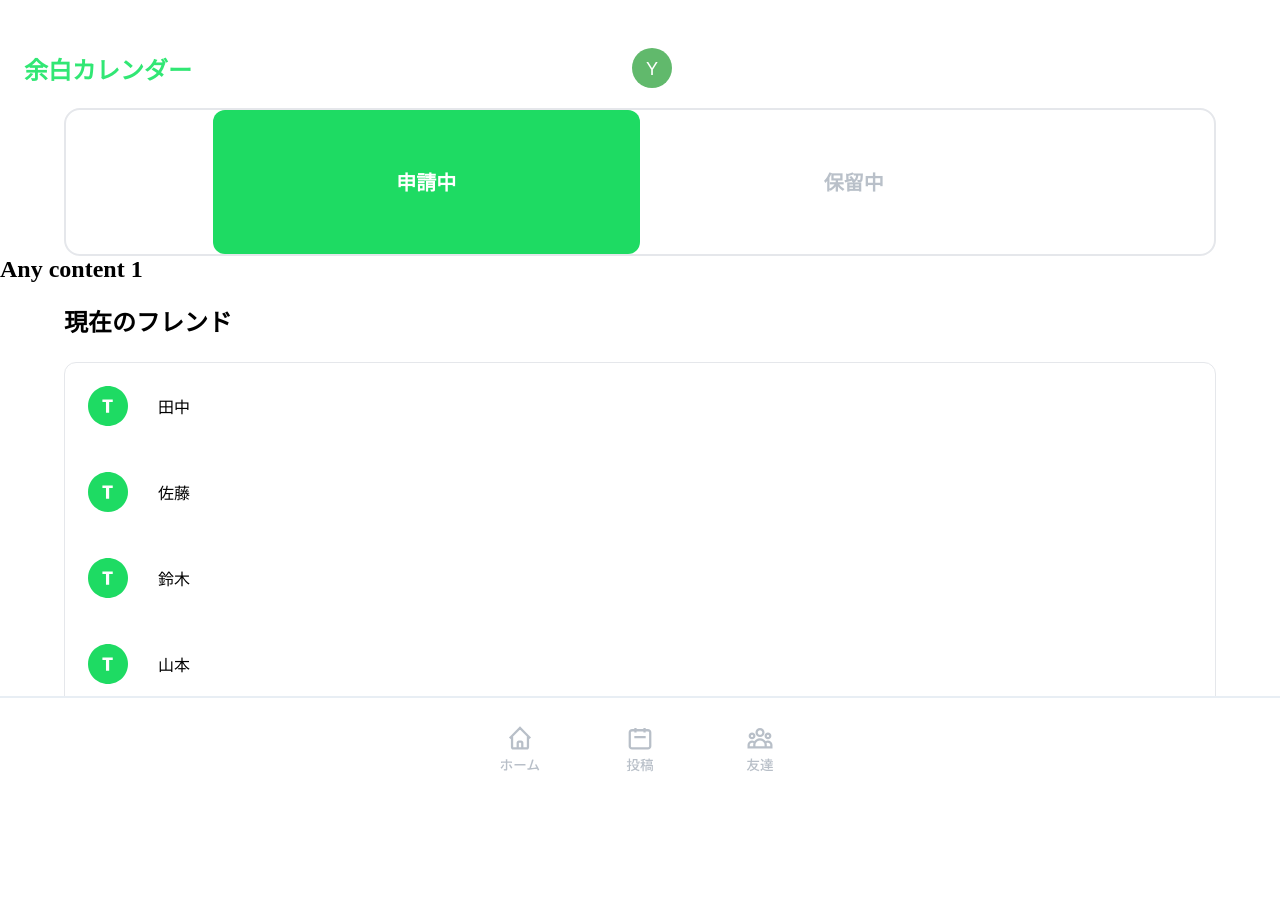
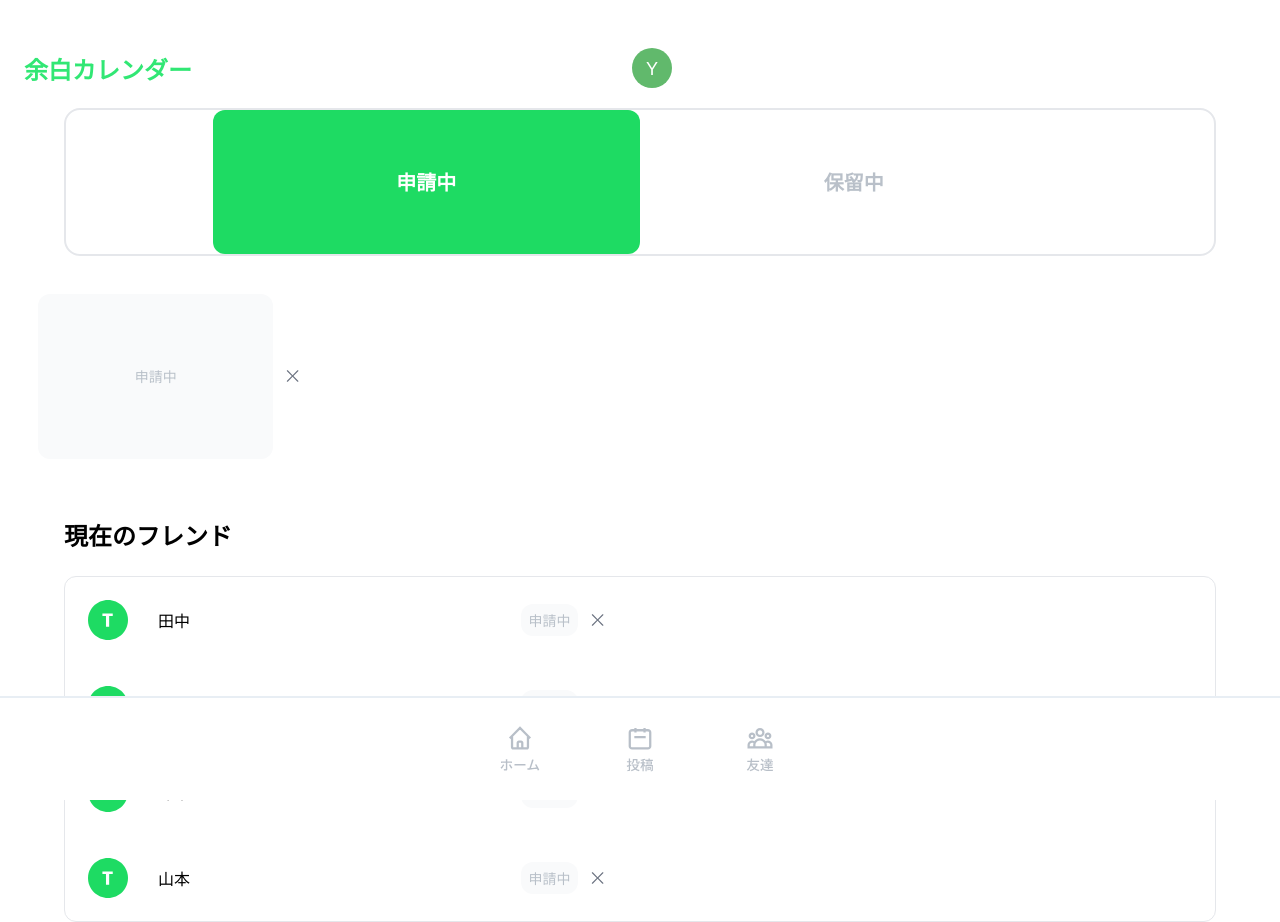
Before and after one commit to kinako1415/yohaku, a Next.js app: page /Friend in a window 1280 px wide. Before the commit the page ends 848 px from the top, so only its background shows below. Built offline with nearby package versions, Linux system fonts and the light colour scheme.

Commit message:
申請中のコンポーネント作成

```diff
--- /dev/null
+++ b/src/app/Friend/components/apply.module.scss
@@ -0,0 +1,18 @@
+.content {
+  display: flex;
+  align-items: center;
+  gap: 10px;
+  margin: 3%;
+}
+
+.apply {
+  background-color: #f9fafb;
+  width: fit-content;
+  padding: 6% 8%;
+  border-radius: 12px;
+}
+
+.text {
+  color: #b9c0c9;
+  font-size: 14px;
+}
--- /dev/null
+++ b/src/app/Friend/components/apply.tsx
@@ -0,0 +1,16 @@
+import style from "./apply.module.scss";
+import Image from "next/image";
+import icon from "@/assets/x.svg";
+
+export const Apply = () => {
+  return (
+    <>
+      <div className={style.content}>
+        <div className={style.apply}>
+          <p className={style.text}>申請中</p>
+        </div>
+        <Image src={icon} alt="x" width={20} height={20} />
+      </div>
+    </>
+  );
+};
--- a/src/app/Friend/components/friendCard.module.scss
+++ b/src/app/Friend/components/friendCard.module.scss
@@ -5,3 +5,8 @@
   padding: 2%; //アイコンの縦の間
   width: 100%;
 }
+
+.apply {
+  width: 100px;
+  margin-left: 27%;
+}
--- a/src/app/Friend/components/friendCard.tsx
+++ b/src/app/Friend/components/friendCard.tsx
@@ -1,5 +1,6 @@
 "use client";
 
+import { Apply } from "./apply";
 import style from "./friendCard.module.scss";
 import Image from "next/image";
 
@@ -14,6 +15,9 @@ export const FriendCard: React.FC<FriendProps> = (props) => {
       <div className={style.content}>
         <Image src={userIcon} alt="userIcon" width={40} height={40} />
         <p className={style.userName}>{name}</p>
+        <div className={style.apply}>
+          <Apply />
+        </div>
       </div>
     </>
   );
--- a/src/app/Friend/components/tab.tsx
+++ b/src/app/Friend/components/select.tsx
@@ -1,9 +1,10 @@
 "use client";
 
 import { Tab, Tabs, TabList, TabPanel } from "react-tabs";
-import style from "./tab.module.scss";
+import style from "./select.module.scss";
+import { Apply } from "./apply";
 
-export const Apply = () => (
+export const Select = () => (
   <Tabs className={style.tabs}>
     <TabList className={style.tabList}>
       <Tab className={style.tab} selectedClassName={style.tabSelected}>
@@ -15,7 +16,7 @@ export const Apply = () => (
     </TabList>
 
     <TabPanel>
-      <h2>Any content 1</h2>
+      <Apply />
     </TabPanel>
     <TabPanel>
       <h2>Any content 2</h2>
--- a/src/app/Friend/page.tsx
+++ b/src/app/Friend/page.tsx
@@ -1,5 +1,5 @@
-import { Apply } from "./components/tab";
 import { FriendCard } from "./components/friendCard";
+import { Select } from "./components/select";
 import style from "./index.module.scss";
 import icon from "@/assets/userIcon.svg";
 
@@ -19,7 +19,7 @@ type Friend = {
 export default function Page() {
   return (
     <>
-      <Apply />
+      <Select />
       <div className={style.wrapper}>
         <h2>現在のフレンド</h2>
         <div className={style.content}>
```
Also changed, not shown: src/app/Friend/components/select.module.scss (renamed from src/app/Friend/components/tab.module.scss), src/assets/QRcode Icon.svg (added), src/assets/x.svg (added).
